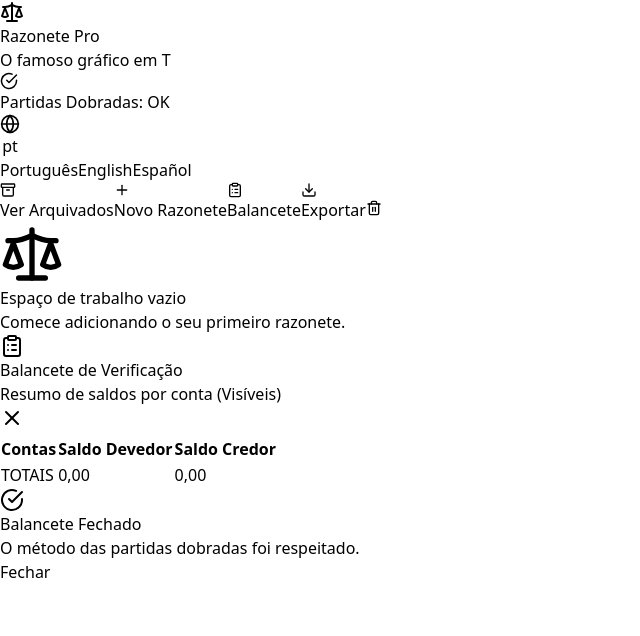
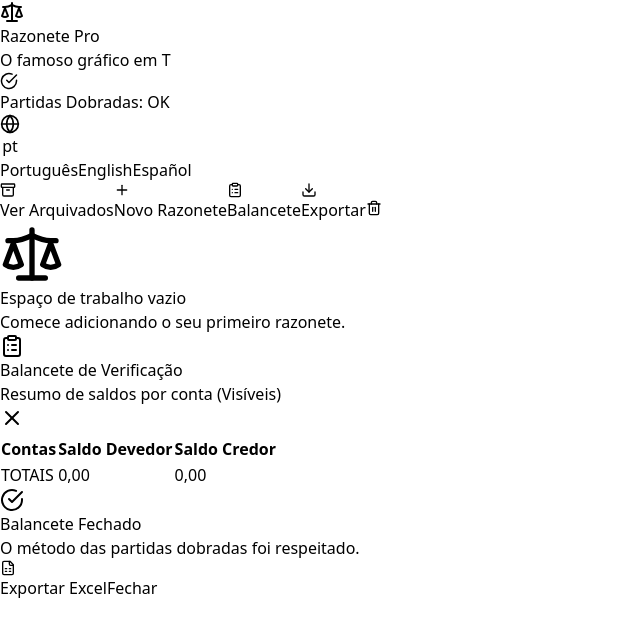
Before and after one commit to tiagotdas/razonete.app, a React (Vite) app: page / in a window 1280 px wide. Both pictures are taken after a click on the button "Balancete". Shown: the top 636 px of the page, without its empty margins (0-640 px from the left). Built offline with nearby package versions, Linux system fonts and the light colour scheme.

Commit message:
Implement export to Excel feature in App component
Added functionality to export report data to Excel as CSV. Included new translation for export button and imported FileSpreadsheet icon.

```diff
--- a/src/App.jsx
+++ b/src/App.jsx
@@ -9,8 +9,9 @@
   X,
   ClipboardList,
   Globe,
-  Archive,        // Novo ícone para arquivar
-  ArchiveRestore  // Novo ícone para desarquivar
+  Archive,
+  ArchiveRestore,
+  FileSpreadsheet // Novo ícone importado para o botão de Excel
 } from 'lucide-react';
 
 // --- Dicionário de Traduções (I18n) ---
@@ -64,7 +65,8 @@
     unarchive: 'Desarquivar',
     showArchived: 'Ver Arquivados',
     showActive: 'Ver Ativos',
-    archivedView: 'Modo Arquivo'
+    archivedView: 'Modo Arquivo',
+    exportExcel: 'Exportar Excel' // Nova tradução
   },
   en: {
     debit: 'Debit',
@@ -115,7 +117,8 @@
     unarchive: 'Unarchive',
     showArchived: 'Show Archived',
     showActive: 'Show Active',
-    archivedView: 'Archive Mode'
+    archivedView: 'Archive Mode',
+    exportExcel: 'Export to Excel' // Nova tradução
   },
   es: {
     debit: 'Débito',
@@ -166,7 +169,8 @@
     unarchive: 'Desarchivar',
     showArchived: 'Ver Archivados',
     showActive: 'Ver Activos',
-    archivedView: 'Modo Archivo'
+    archivedView: 'Modo Archivo',
+    exportExcel: 'Exportar a Excel' // Nova tradução
   }
 };
 
@@ -448,6 +452,28 @@
 
   const isBalanced = Math.abs(totals.debit - totals.credit) < 0.01;
 
+  // Função para exportar Balancete para Excel (CSV)
+  const exportToExcel = () => {
+    let csv = "data:text/csv;charset=utf-8,\uFEFF"; // BOM para suporte a acentos
+    // Cabeçalho
+    csv += `${t.tableAccounts};${t.tableDebit};${t.tableCredit}\n`;
+
+    // Dados
+    reportData.forEach(row => {
+        const debit = row.debitBalance > 0 ? row.debitBalance.toFixed(2).replace('.', ',') : '0,00';
+        const credit = row.creditBalance > 0 ? row.creditBalance.toFixed(2).replace('.', ',') : '0,00';
+        csv += `"${row.title}";${debit};${credit}\n`;
+    });
+
+    // Totais
+    csv += `${t.totals};${totals.debit.toFixed(2).replace('.', ',')};${totals.credit.toFixed(2).replace('.', ',')}\n`;
+
+    const link = document.createElement("a");
+    link.href = encodeURI(csv);
+    link.download = `balancete_${new Date().toISOString().slice(0,10)}.csv`;
+    link.click();
+  };
+
   return (
     <div className="fixed inset-0 bg-slate-900/60 backdrop-blur-sm flex items-center justify-center z-[70] p-4 animate-in fade-in duration-200">
       <div className="bg-white rounded-xl shadow-2xl w-full max-w-4xl max-h-[90vh] flex flex-col overflow-hidden">
@@ -527,7 +553,16 @@
         </div>
 
         {/* Footer do Modal */}
-        <div className="p-4 border-t border-slate-200 bg-slate-50 flex justify-end">
+        <div className="p-4 border-t border-slate-200 bg-slate-50 flex justify-end gap-2">
+          {/* BOTÃO DE EXPORTAR BALANCETE */}
+          <button
+            onClick={exportToExcel}
+            className="flex items-center gap-2 px-4 py-2 bg-emerald-600 text-white font-medium rounded-lg hover:bg-emerald-700 transition shadow-sm active:scale-95"
+          >
+            <FileSpreadsheet size={16} />
+            {t.exportExcel}
+          </button>
+
           <button
             onClick={onClose}
             className="px-6 py-2 bg-slate-800 text-white font-medium rounded-lg hover:bg-slate-700 transition"
```
